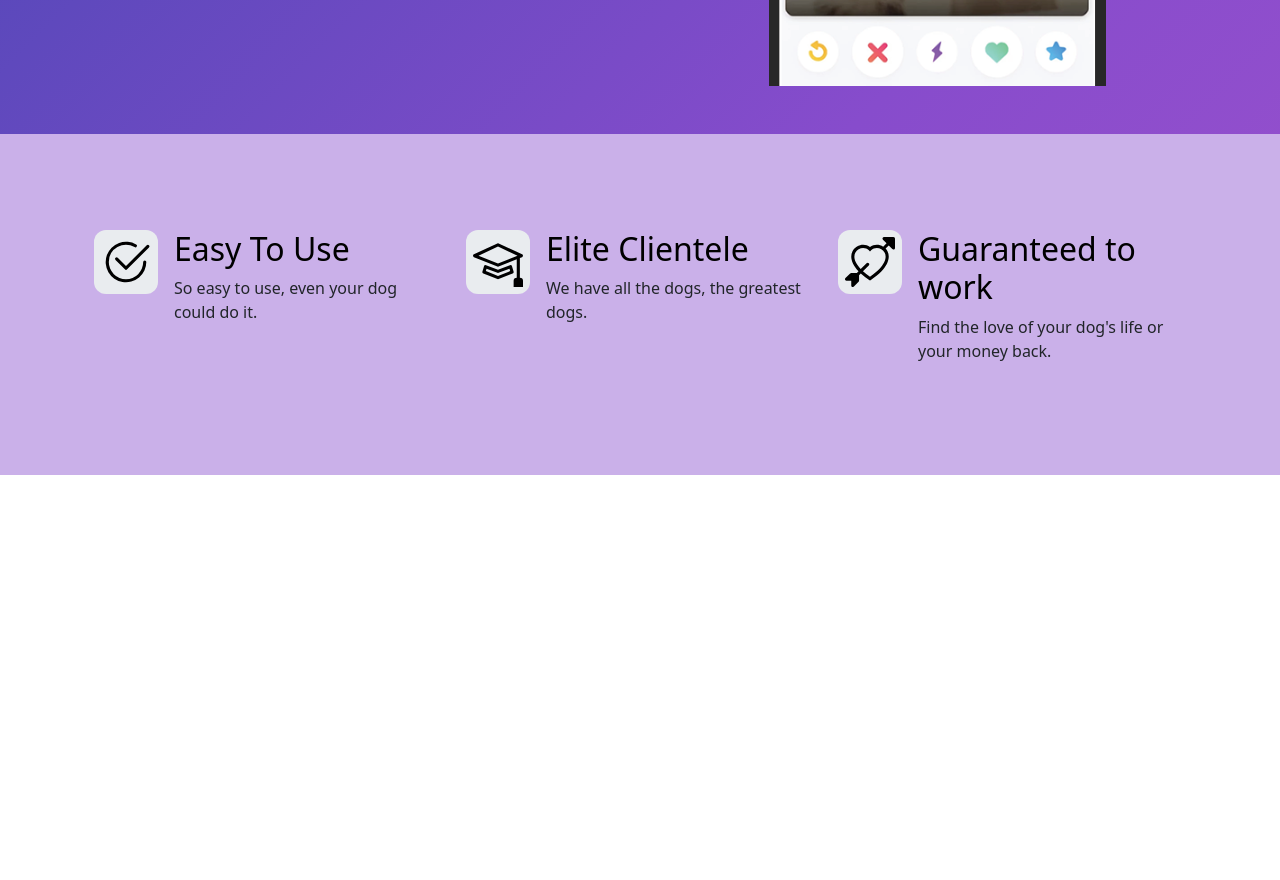
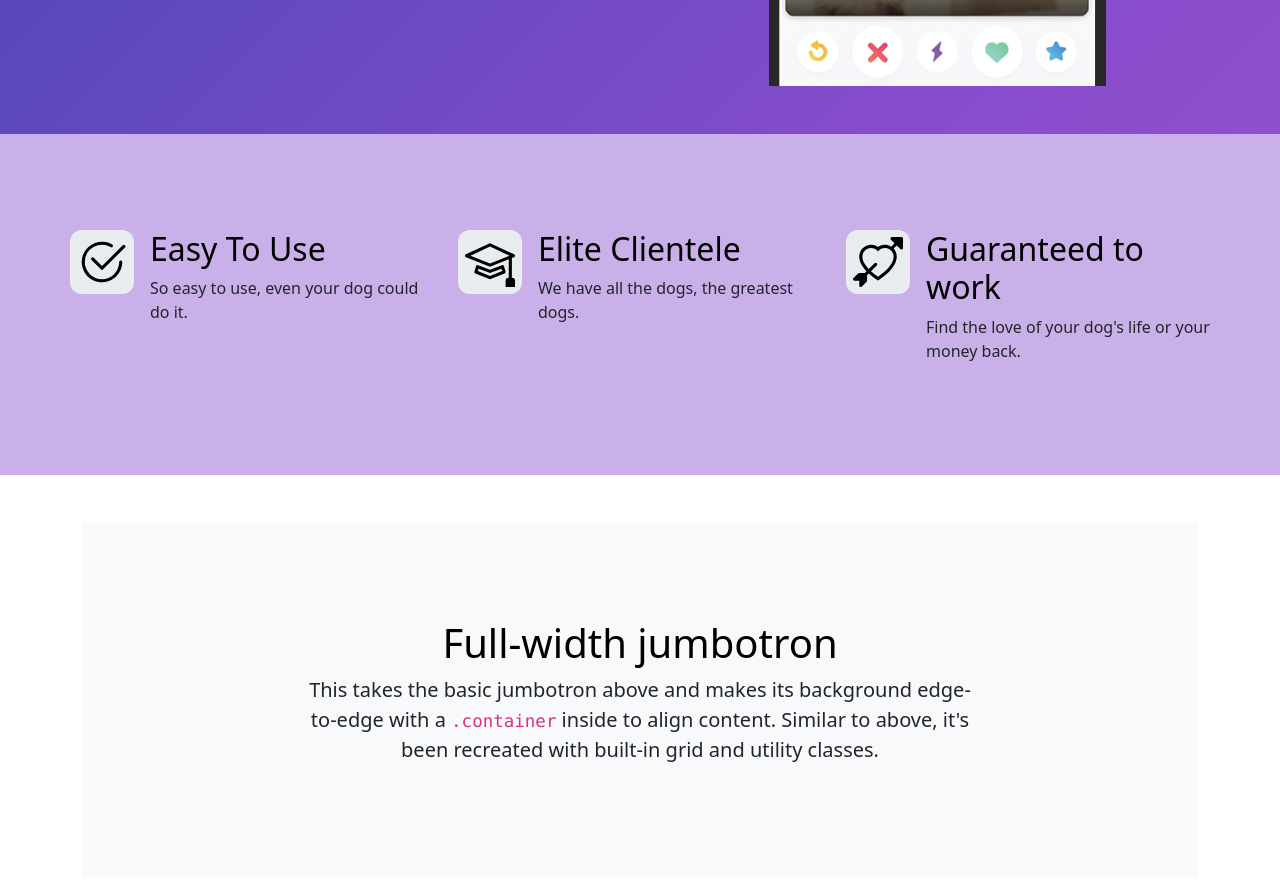
Before and after one commit to b1gb0ssman/bootstrappractice, a plain HTML site: page index.html in a window 1280 px wide. Shown: the part 556-1436 px from the top of the page. Before the commit the page ends 1031 px from the top, so only its background shows below. Drawn offline with nearby package versions, Linux system fonts and the light colour scheme.

Commit message:
Add files via upload

```diff
--- a/index.html
+++ b/index.html
@@ -5,9 +5,9 @@
   <meta charset="UTF-8">
   <meta name="viewport" content="width=device-width, initial-scale=1.0">
   <title>TinDog</title>
-  <link href="./css/style.css" rel="stylesheet">
   <link href="https://cdn.jsdelivr.net/npm/bootstrap@5.3.0-alpha2/dist/css/bootstrap.min.css" rel="stylesheet"
     integrity="sha384-aFq/bzH65dt+w6FI2ooMVUpc+21e0SRygnTpmBvdBgSdnuTN7QbdgL+OapgHtvPp" crossorigin="anonymous">
+    <link href="./css/style.css" rel="stylesheet">
 <style>
 
 </style>
@@ -17,9 +17,9 @@
 
   <!-- Title -->
   <section id="title">
-  <div class="gradient-background title-container">
+  <div class="gradient-background py-5">
     <div class="container col-xxl-8 px-0 py-0">
-      <div class="row flex-lg-row-reverse align-items-center g-5 py-5">
+      <div class="row flex-lg-row-reverse align-items-center g-5 py-0 px-0">
         <div class="col-10 col-sm-8 col-lg-6">
           <img src="./images/iphone.png" style="height: 30%;" class="d-block mx-lg-auto img-fluid alt="Bootstrap Themes" loading="lazy">
         </div>
@@ -47,7 +47,7 @@
   </section>
   <!-- Features -->
   <div id="features">
-  <div class="container px-4 py-5" id="hanging-icons">
+  <div class="container px-0 py-5" id="hanging-icons">
     <div class="row g-4 py-5 row-cols-1 row-cols-lg-3">
       <div class="col d-flex align-items-start">
         <div class="feature-icon icon-square text-body-emphasis bg-body-secondary d-inline-flex align-items-center justify-content-center fs-4 flex-shrink-0 me-3">
@@ -90,6 +90,18 @@
   </section>
   <!-- Testimonial -->
   <section id="testimonial">
+    <div class="container">
+    <div class="my-5">
+      <div class="p-5 text-center bg-body-tertiary">
+        <div class="container py-5">
+          <h1 class="text-body-emphasis">Full-width jumbotron</h1>
+          <p class="col-lg-8 mx-auto lead">
+            This takes the basic jumbotron above and makes its background edge-to-edge with a <code>.container</code> inside to align content. Similar to above, it's been recreated with built-in grid and utility classes.
+          </p>
+        </div>
+      </div>
+    </div>
+  </div>
 
   </section>
   <!-- Pricing -->
```
Also changed, not shown: 1 other file.
